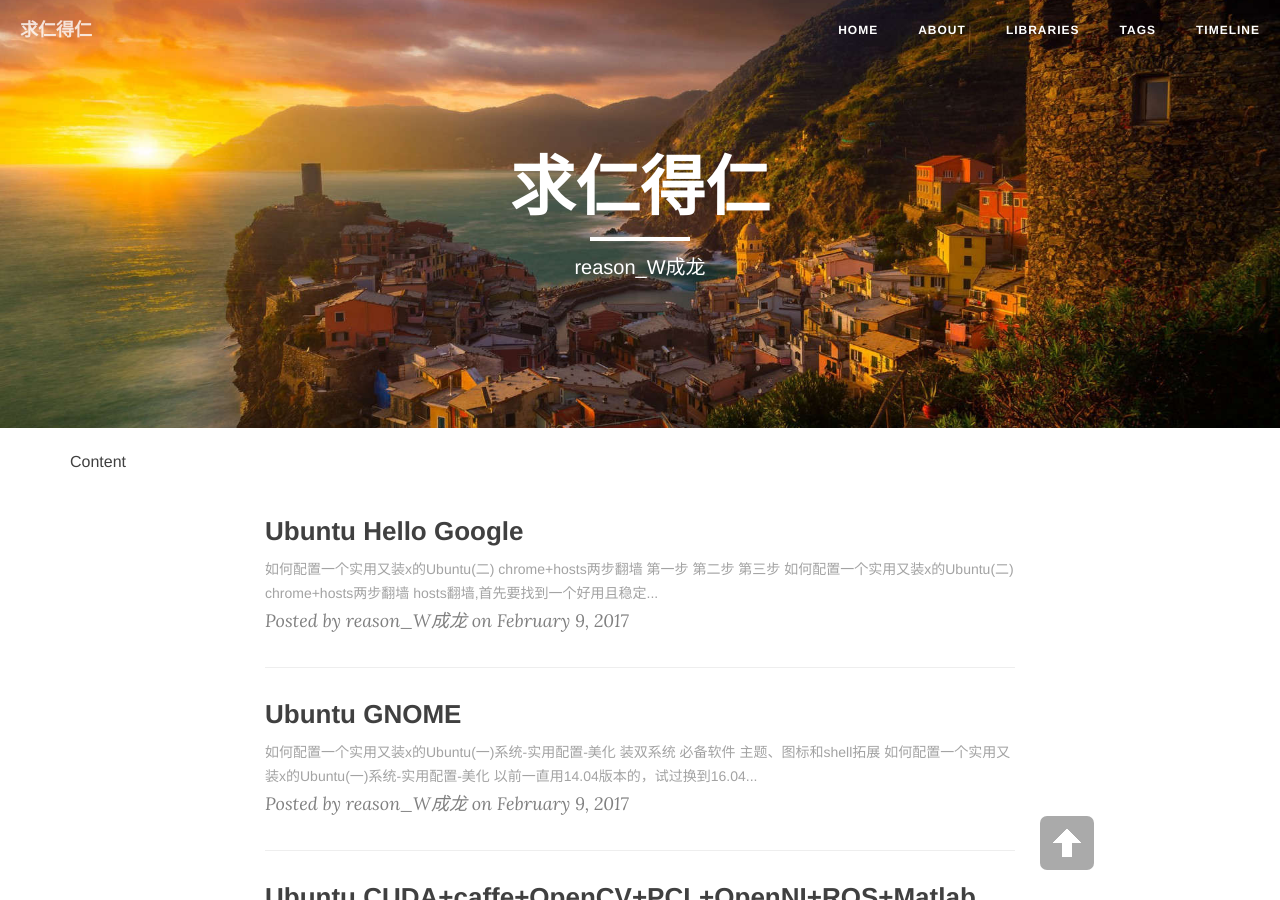
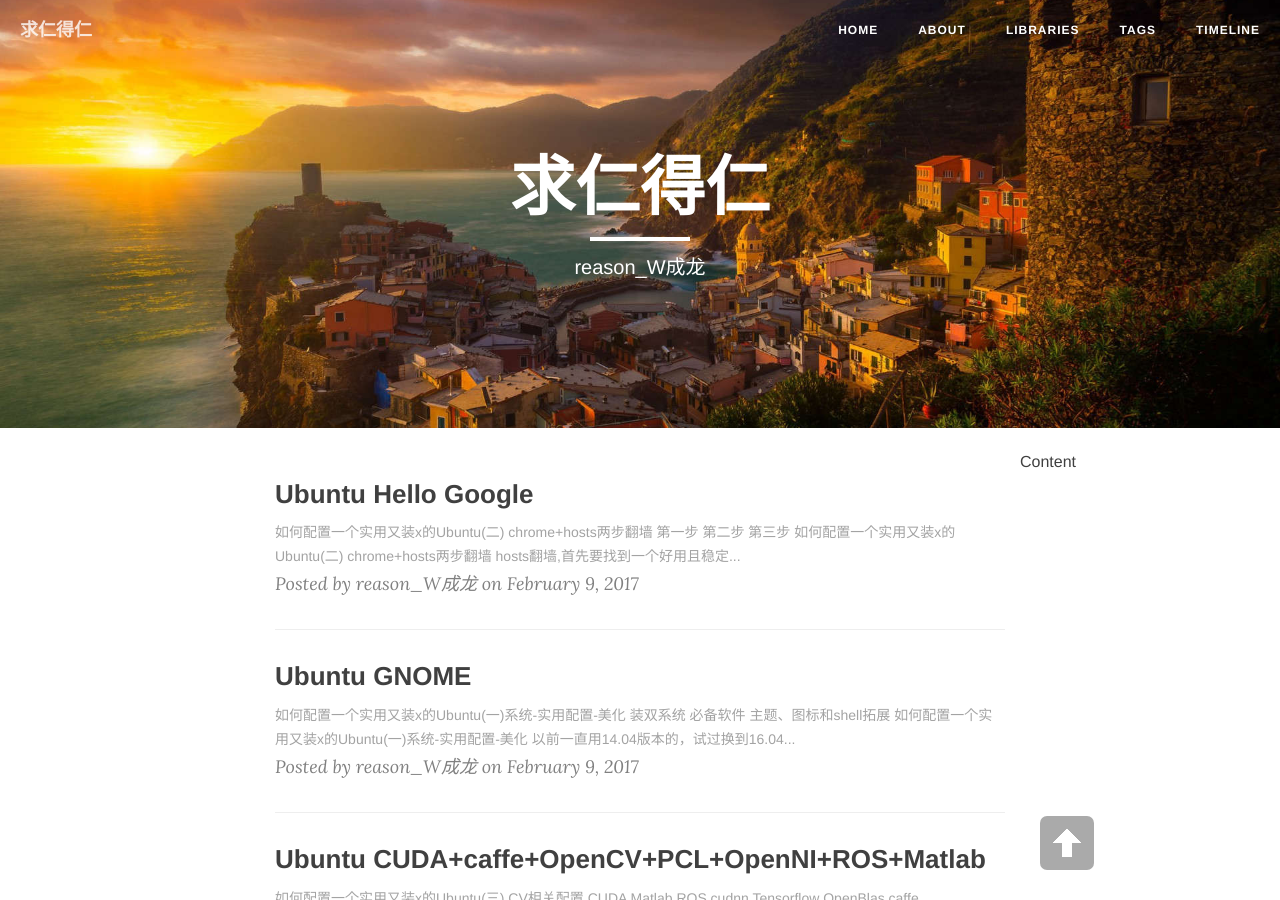
Before and after one commit to Skylar95/Skylar95, a Jekyll site: the page built from index.html, in a window 1280 px wide and 900 px high. Built offline with Jekyll 4.4.1, drawn with Linux system fonts in a browser that asks for light colours; nearby versions of some CDN libraries; the list of posts is cut into pages by our own code; comment, search, counter and statistics services are not loaded.

Commit message:
update right bar content

```diff
--- a/_layouts/page.html
+++ b/_layouts/page.html
@@ -24,7 +24,13 @@ layout: default
   <a href="#top" title="回到顶部"></a>
 </div>
 
+<!-- Main Content -->
 <div class="container">
+	<div class="left">
+		<div class="col-lg-8 col-lg-offset-2 col-md-10 col-md-offset-1">
+			{{ content }}
+		</div>
+	</div>
     <div class="right">
         <div class="wrap">
             <!-- Content -->
@@ -42,14 +48,3 @@ layout: default
 </div>
 
 <script src="/js/pageContent.js" charset="utf-8"></script>
-
-<!-- Main Content -->
-<div class="container">
-	<div class="row">
-		<div class="col-lg-8 col-lg-offset-2 col-md-10 col-md-offset-1">
-			{{ content }}
-		</div>
-	</div>
-</div>
-
-<hr>
```
